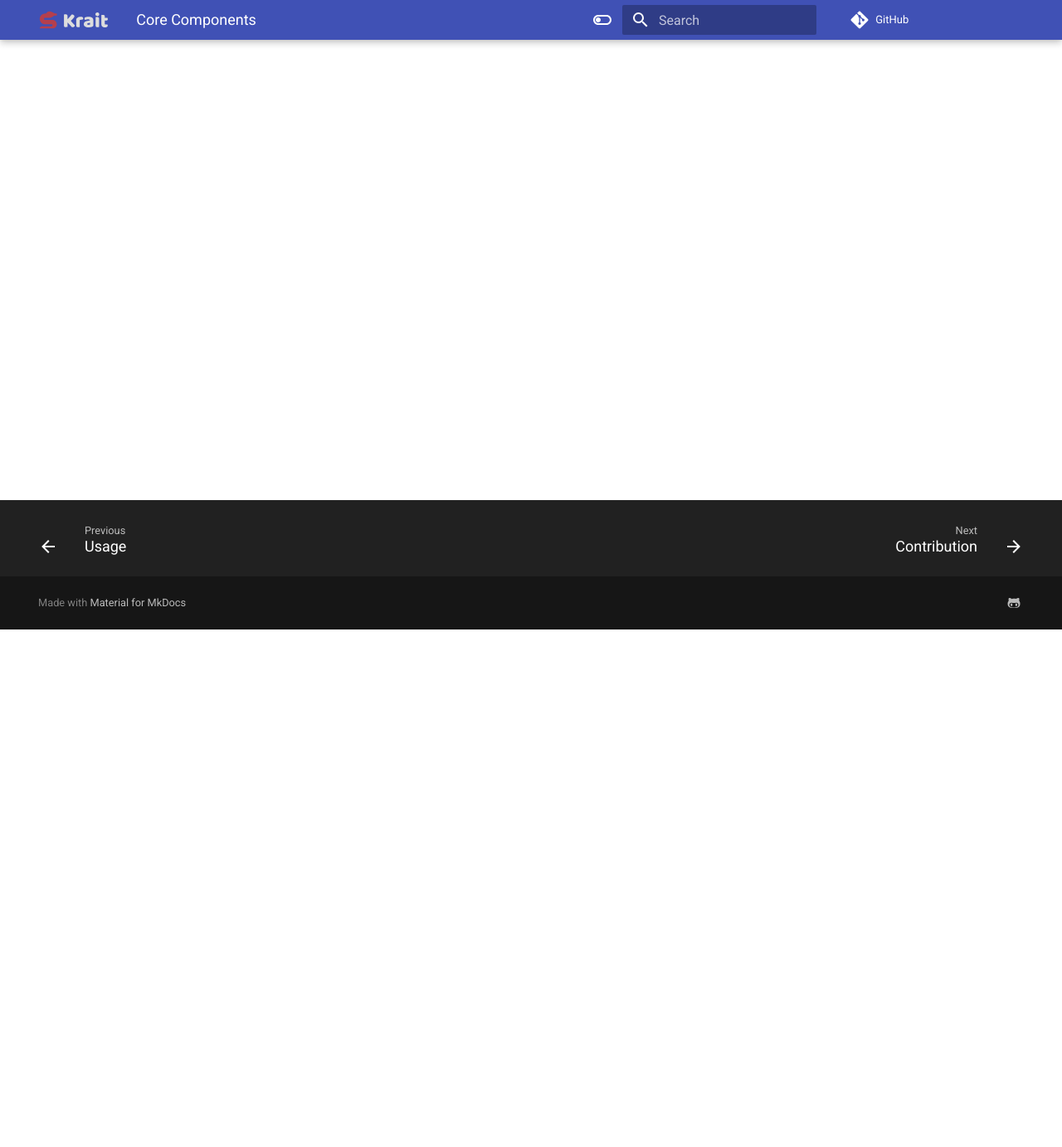
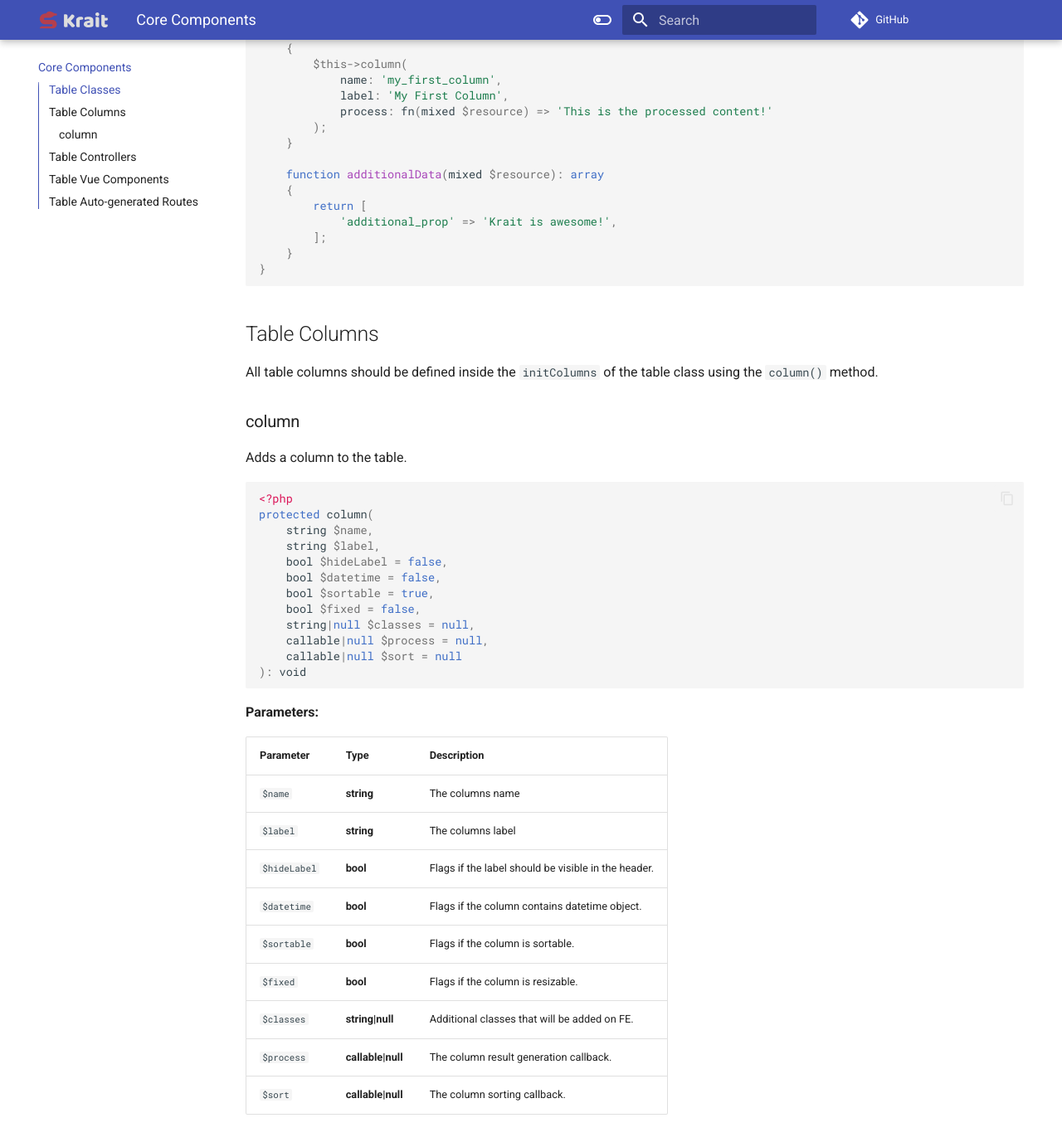
Before and after one commit to mtrdesign/krait, an MkDocs documentation site: the page built from docs/core-components.md, in a window 1280 px wide and 1400 px high, scrolled down 641 px. Shown: the top 1383 px of the window at 83% size. Built offline with MkDocs 1.6.1 and Material for MkDocs 9.7.7, drawn with Linux system fonts in a browser that asks for light colours; comment, search, counter and statistics services are not loaded; some of the changed text lies outside the part shown.

Commit message:
More docs [4]

````diff
--- a/docs/core-components.md
+++ b/docs/core-components.md
@@ -1,3 +1,138 @@
 # Core Components
 
-TODO...
+## Table Classes
+
+All table structures should be defined in the `/app/Tables` directory and should inherit the
+`MtrDesign\Krait\Tables\BaseTable` class.
+
+By running `php artisan krait:table MyAwesomeTable`, Krait will generate the directory and the MyAwesomeTable
+class automatically for you.
+
+```php
+<?php
+
+namespace App\Tables;
+
+use MtrDesign\Krait\Tables\BaseTable;
+
+class MyAwesomeTable extends BaseTable
+{
+    function name(): string
+    {
+        return 'my-awesome-table';
+    }
+
+    function initColumns(): void
+    {
+        $this->column(
+            name: 'my_first_column',
+            label: 'My First Column',
+            process: fn(mixed $resource) => 'This is the processed content!'
+        );
+    }
+
+    function additionalData(mixed $resource): array
+    {
+        return [
+            'additional_prop' => 'Krait is awesome!',
+        ];
+    }
+}
+```
+
+## Table Columns
+
+All table columns should be defined inside the `initColumns` of the table class using the `column()` method.
+
+### column
+
+Adds a column to the table.
+
+```php
+<?php
+protected column(
+    string $name,
+    string $label,
+    bool $hideLabel = false,
+    bool $datetime = false,
+    bool $sortable = true,
+    bool $fixed = false,
+    string|null $classes = null,
+    callable|null $process = null,
+    callable|null $sort = null
+): void
+```
+
+**Parameters:**
+
+| Parameter | Type | Description                                         |
+|-----------|------|-----------------------------------------------------|
+| `$name` | **string** | The columns name                                    |
+| `$label` | **string** | The columns label                                   |
+| `$hideLabel` | **bool** | Flags if the label should be visible in the header. |
+| `$datetime` | **bool** | Flags if the column contains datetime object.       |
+| `$sortable` | **bool** | Flags if the column is sortable.                    |
+| `$fixed` | **bool** | Flags if the column is resizable.                   |
+| `$classes` | **string&#124;null** | Additional classes that will be added on FE.        |
+| `$process` | **callable&#124;null** | The column result generation callback.              |
+| `$sort` | **callable&#124;null** | The column sorting callback.                        |
+
+
+## Table Controllers
+
+All table-related controllers are created in the `app/Http/Controllers/Tables` directory.
+These controllers are invokable and have only one purpose - to fetch the table data.
+
+```php
+<?php
+
+namespace App\Http\Controllers\Tables;
+
+use App\Tables\MyAwesomeTable;
+use MtrDesign\Krait\Http\Resources\TableCollection;
+
+class MyAwesomeTableController extends Controller
+{
+    public function __invoke(): TableCollection
+    {
+        $records = [['my_first_column' => 'foo']];
+        return MyAwesomeTable::from($records);
+    }
+}
+```
+
+## Table Vue Components
+
+```js
+<script setup>
+defineProps({
+  'filtersForm': {
+    type: String,
+    required: false,
+    default: undefined,
+  }
+});
+</script>
+
+<template>
+  <DynamicTable
+    apiEndpoint="users-table"
+    tableName="users-table"
+    :filtersForm="filtersForm"
+  >
+    <template #row="{ record, column }">
+      <div class="cell" v-if="column.name === 'my_first_column'">
+        Krait is awesome!
+      </div>
+      <div class="cell" v-else>
+        {{ record[column.name] ?? 'N/A' }}
+      </div>
+    </template>
+  </DynamicTable>
+</template>
+
+<style scoped lang="scss"></style>
+```
+
+## Table Auto-generated Routes
+Krait automatically associates routes to all table classes located in the `App/Tables` namespace.
````
Also changed, not shown: docs/index.md (+7 -5 lines), docs/installation-guide.md (+1 -1 lines), docs/usage.md (+15 -0 lines).
